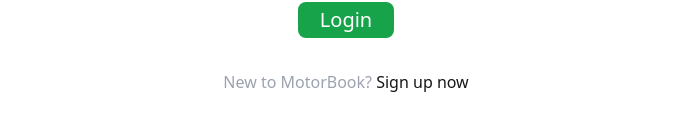
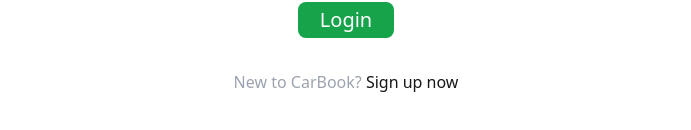
Before and after one commit to jecode93/carbook_frontend, a React (Create React App) app: page /login in a window 1280 px wide. Shown: the part 386-516 px from the top of the page, without its empty margins (294-985 px from the left). Built offline with nearby package versions, Linux system fonts and the light colour scheme.

Commit message:
deployed the project

```diff
--- a/public/index.html
+++ b/public/index.html
@@ -24,7 +24,7 @@
       work correctly both with client-side routing and a non-root public URL.
       Learn how to configure a non-root public URL by running `npm run build`.
     -->
-    <title>React App</title>
+    <title>Car Book</title>
   </head>
   <body>
     <noscript>You need to enable JavaScript to run this app.</noscript>
--- a/src/components/Cars.jsx
+++ b/src/components/Cars.jsx
@@ -79,7 +79,7 @@ const Cars = () => {
     );
   }
 
-  return <div className="w-full font-bold flex items-center justify-center text-2xl">No Bikes to show</div>;
+  return <div className="w-full font-bold flex items-center justify-center text-2xl">No Cars to show</div>;
 };
 
 export default Cars;
--- a/src/components/Login.jsx
+++ b/src/components/Login.jsx
@@ -47,7 +47,7 @@ const Login = () => {
           Login
         </button>
         <p>
-          <span className="text-gray-400">New to MotorBook? </span>
+          <span className="text-gray-400">New to CarBook? </span>
           <Link to="/signup" className="hover:underline">Sign up now</Link>
         </p>
       </form>
```
Also changed, not shown: 1 other file (tests, documents, lock files or other folders).
